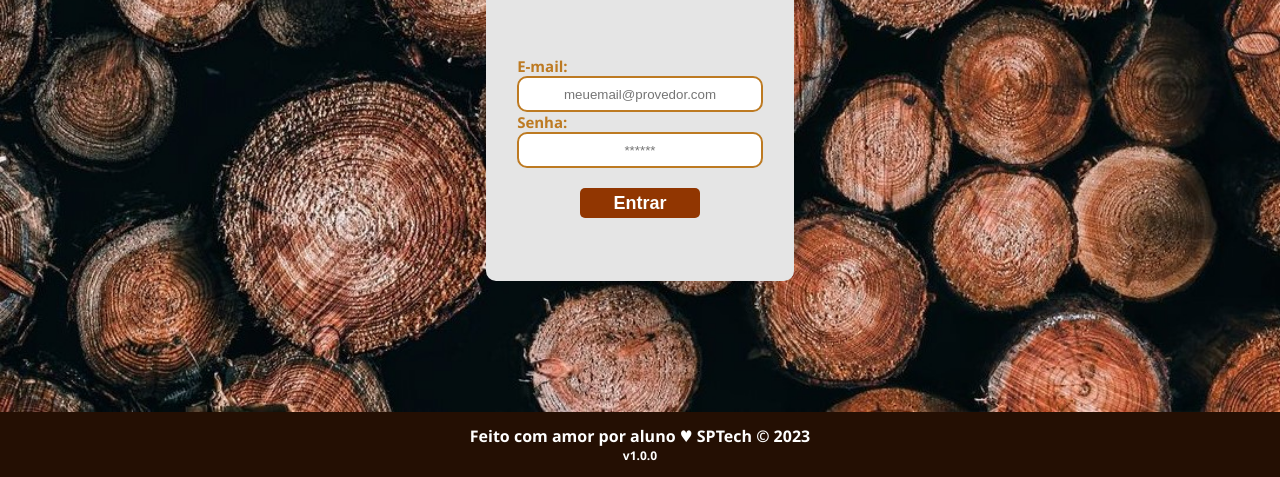
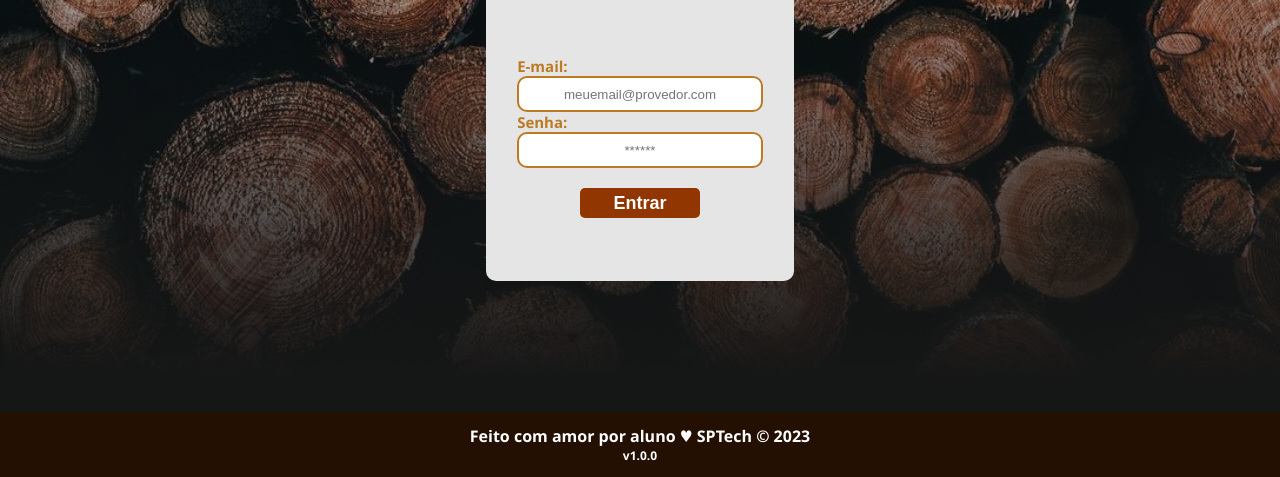
Before and after one commit to amandaribeiro1/WoodTech, a website: page site/public/login.html in a window 1280 px wide. Shown: the part 323-800 px from the top of the page. Drawn offline with Linux system fonts and the light colour scheme.

Commit message:
Arrumando banner cadastro/login

```diff
--- a/site/public/css/login.css
+++ b/site/public/css/login.css
@@ -1,7 +1,11 @@
 .login {
     height: var(--tamanho-login);
-    background-image: url('../assets/imgs/banner2.jpg');
-    background-size: cover;
+    width: 100%;
+  background: linear-gradient(transparent 5%, #151616  95%), url('../assets/imgs/banner2.jpg');
+  color: white;
+  background-repeat: no-repeat;
+  background-size: cover;
+  background-position: center;
   }
 
   .login .container {
```
